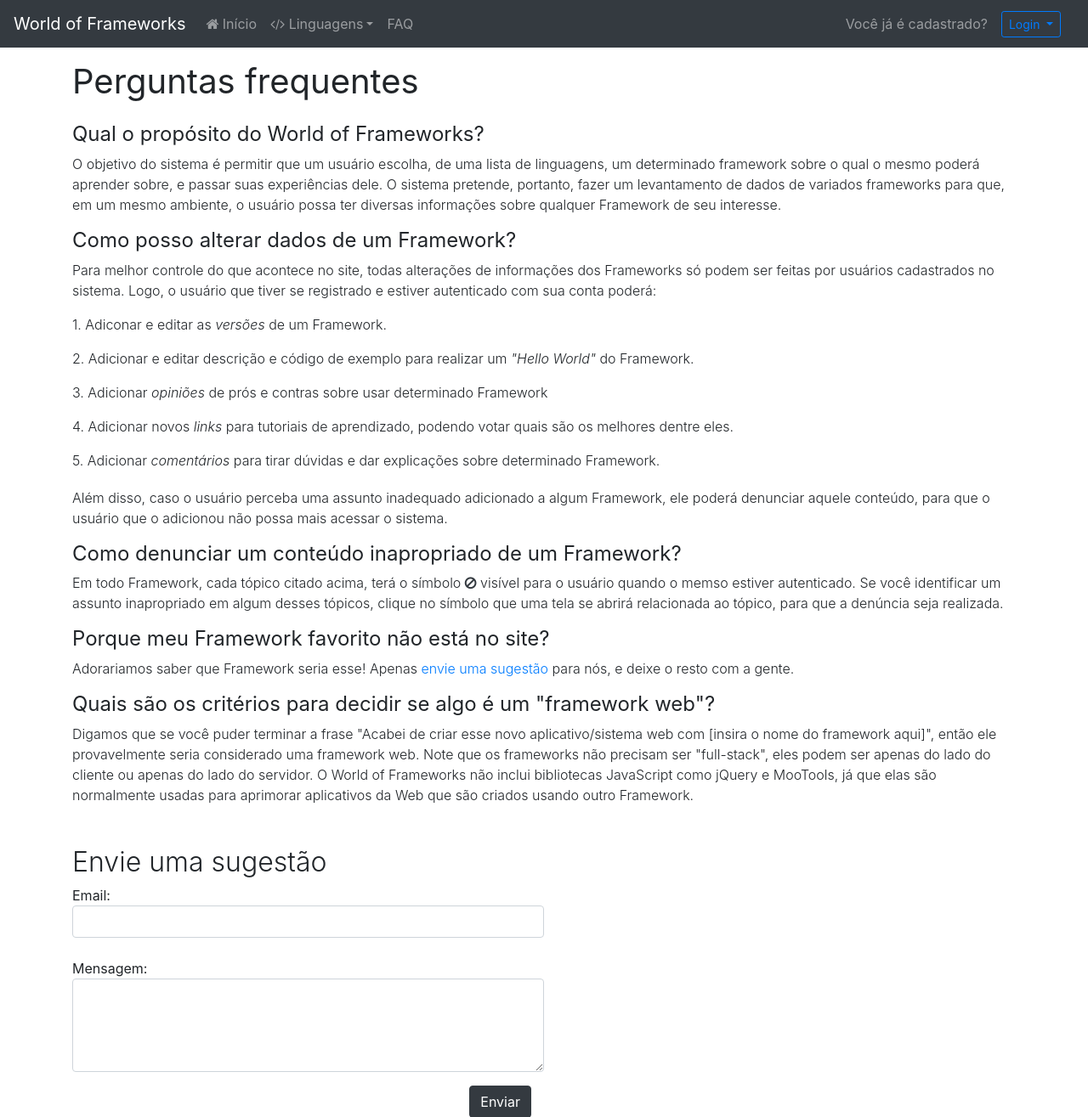
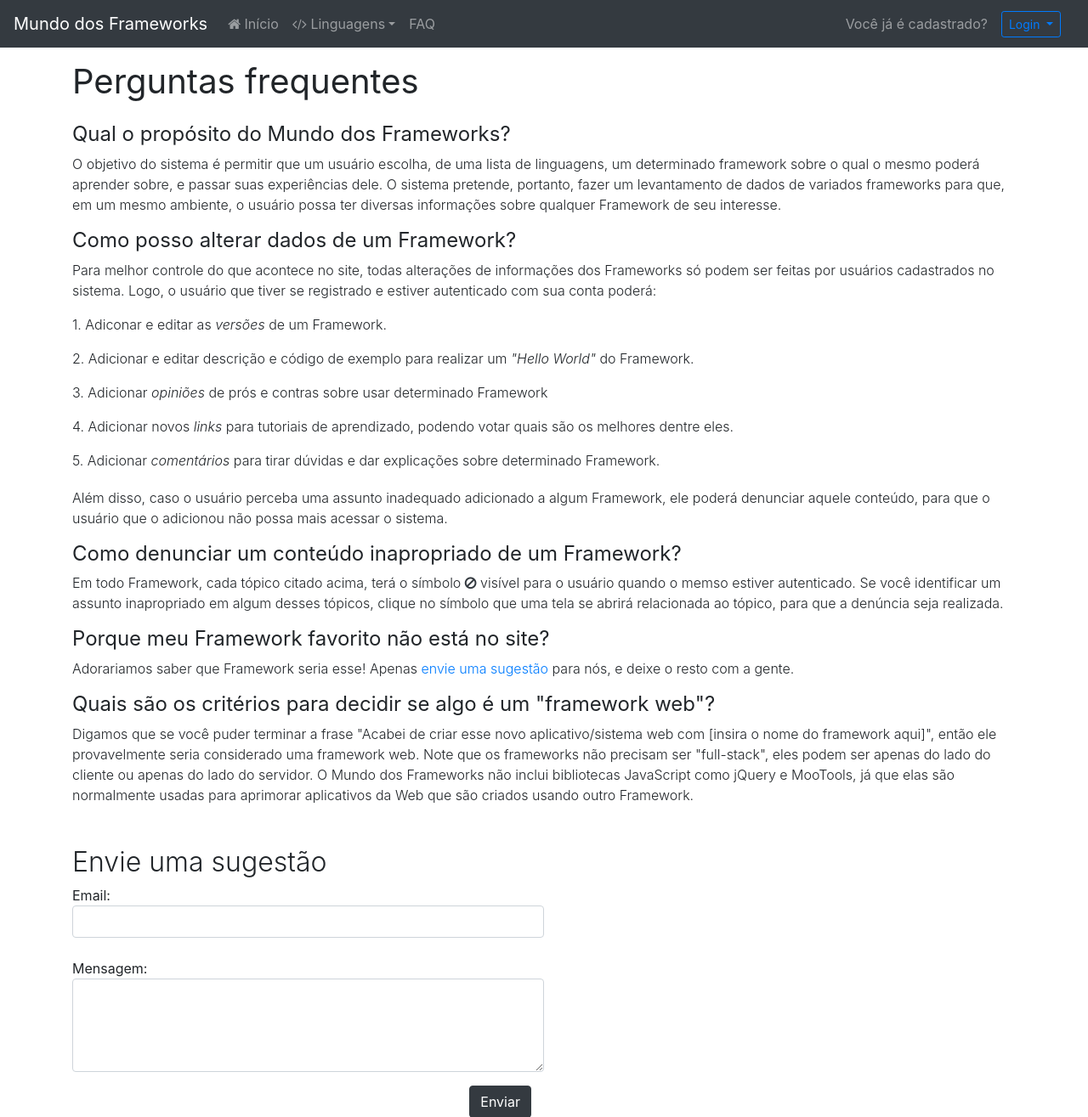
Before and after one commit to Leoalmeida95/mundo-dos-frameworks, a Django app: page /faq/ in a window 1280 px wide. Shown: the top 1315 px of the page at 85% size. Run offline with Django 3.2, Linux system fonts and the light colour scheme; data that the repository does not hold is empty; some libraries are stand-ins or nearby versions.

Commit message:
mundo dos frameworks

```diff
--- a/wof/templates/ativar_conta_email.html
+++ b/wof/templates/ativar_conta_email.html
@@ -9,5 +9,5 @@ Por favor, clique no link abaixo para confirmar seu email:
 Se clicar no link acima não funcionar, copie e cole o URL em um novo navegador em vez disso.
 
 Atenciosamente,
-Equipe World of Frameworks.
+Equipe Mundo dos Frameworks.
 {% endautoescape %}
--- a/wof/templates/base.html
+++ b/wof/templates/base.html
@@ -25,7 +25,7 @@
 <body>
 	<!-- HEADER -->
 	<nav class="navbar navbar-expand-lg navbar-dark bg-dark">
-		<span class="navbar-brand mb-0">World of Frameworks</span>
+		<span class="navbar-brand mb-0">Mundo dos Frameworks</span>
 		<button class="navbar-toggler navbar-toggler-right" type="button" data-toggle="collapse" data-target="#navbarSupportedContent"
 		 aria-controls="navbarSupportedContent" aria-expanded="false" aria-label="Toggle navigation">
 			<span class="navbar-toggler-icon"></span>
--- a/wof/templates/faq.html
+++ b/wof/templates/faq.html
@@ -1,4 +1,4 @@
-{% extends "base.html" %} {% block titulo %}World of Frameworks{% endblock %} {% block conteudo %} {% load staticfiles %}
+{% extends "base.html" %} {% block titulo %}Perguntas Frequentes{% endblock %} {% block conteudo %} {% load staticfiles %}
 
 
 <body>
@@ -7,7 +7,7 @@
             <b>Perguntas frequentes</b>
         </h1>
         <h4 class="font-weight-light mt-4">
-            <b>Qual o propósito do World of Frameworks?</b>
+            <b>Qual o propósito do Mundo dos Frameworks?</b>
         </h4>
         <p class="font-weight-light mt-1">O objetivo do sistema é permitir que um usuário escolha, de uma lista de linguagens, um determinado framework sobre
             o qual o mesmo poderá aprender sobre, e passar suas experiências dele. O sistema pretende, portanto, fazer um
@@ -70,7 +70,7 @@
         </h4>
         <p class="font-weight-light mt-1 mb-5">Digamos que se você puder terminar a frase "Acabei de criar esse novo aplicativo/sistema web com [insira o nome do
             framework aqui]", então ele provavelmente seria considerado uma framework web. Note que os frameworks não precisam
-            ser "full-stack", eles podem ser apenas do lado do cliente ou apenas do lado do servidor. O World of Frameworks
+            ser "full-stack", eles podem ser apenas do lado do cliente ou apenas do lado do servidor. O Mundo dos Frameworks
             não inclui bibliotecas JavaScript como jQuery e MooTools, já que elas são normalmente usadas para aprimorar aplicativos
             da Web que são criados usando outro Framework.</p>
 
--- a/wof/templates/frameworks.html
+++ b/wof/templates/frameworks.html
@@ -344,7 +344,7 @@
                             </div>
                             <div class="media-body">
                                 <div class="media-heading form-inline">
-                                    <h6>World of Frameworks</h6>
+                                    <h6>Mundo dos Frameworks</h6>
                                 </div>
                                 <p class="font-weight-light">Ainda não há nenhum comentário. Use esse espaço para tirar suas dúvidas e fazer observações.</p>
                             </div>
--- a/wof/templates/home.html
+++ b/wof/templates/home.html
@@ -1,10 +1,10 @@
-{% extends "base.html" %} {% block titulo %}World of Frameworks{% endblock %} {% block conteudo %} {% load staticfiles %}
+{% extends "base.html" %} {% block titulo %}Mundo dos Frameworks{% endblock %} {% block conteudo %} {% load staticfiles %}
 
 <!-- CONTENT -->
 <h3 class="mt-4 ml-4">
 	Descubra o melhor framework para seu projeto
 	<br>
-	<small class="text-muted">Levantando informações de diversos frameworks para facilitar a escolha do que melhor se adapta a suas necessidades</small>
+	<small class="text-muted">Levantando informações de diversos frameworks para facilitar a escolha do que melhor se adapta as suas necessidades</small>
 </h3>
 {{ output1|safe }} {{ output2|safe }}
 <div class="container-fluid mt-5 mb-5">
--- a/wof/templates/reset_senha_email.html
+++ b/wof/templates/reset_senha_email.html
@@ -7,5 +7,5 @@
 Se clicar no link acima não funcionar, copie e cole o URL em um novo navegador em vez disso.
 
 Atenciosamente,
-Equipe World of Frameworks.
+Equipe Mundo dos Frameworks.
 {% endautoescape %}
```
Also changed, not shown: wof/wofapp/views.py (+3 -17 lines).
